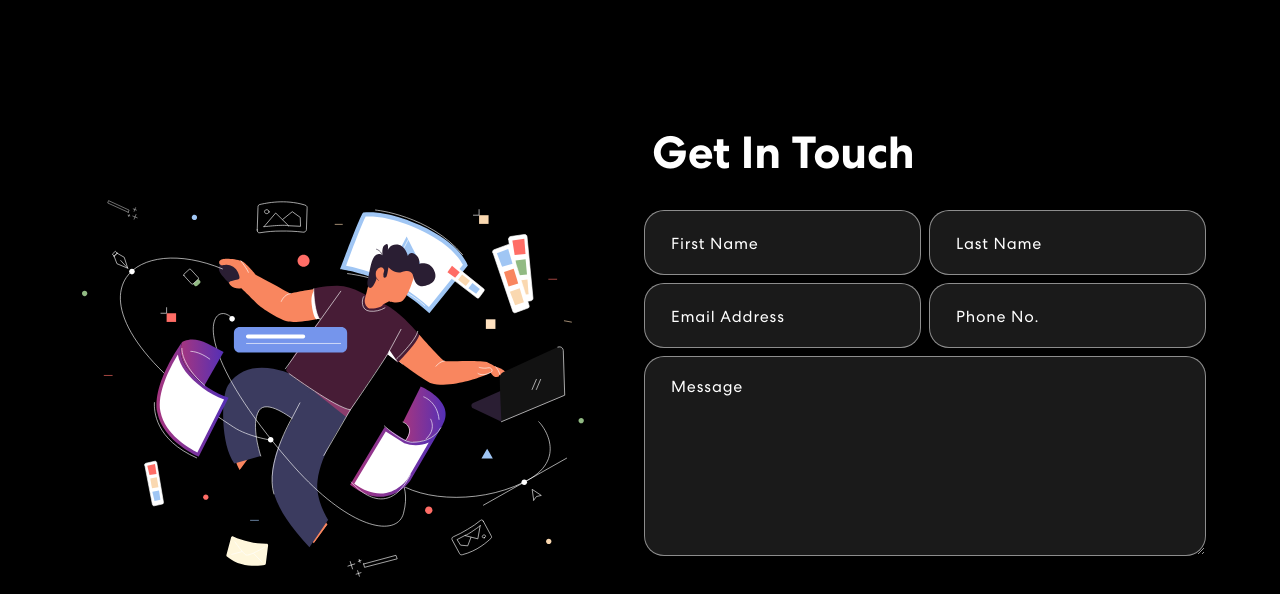
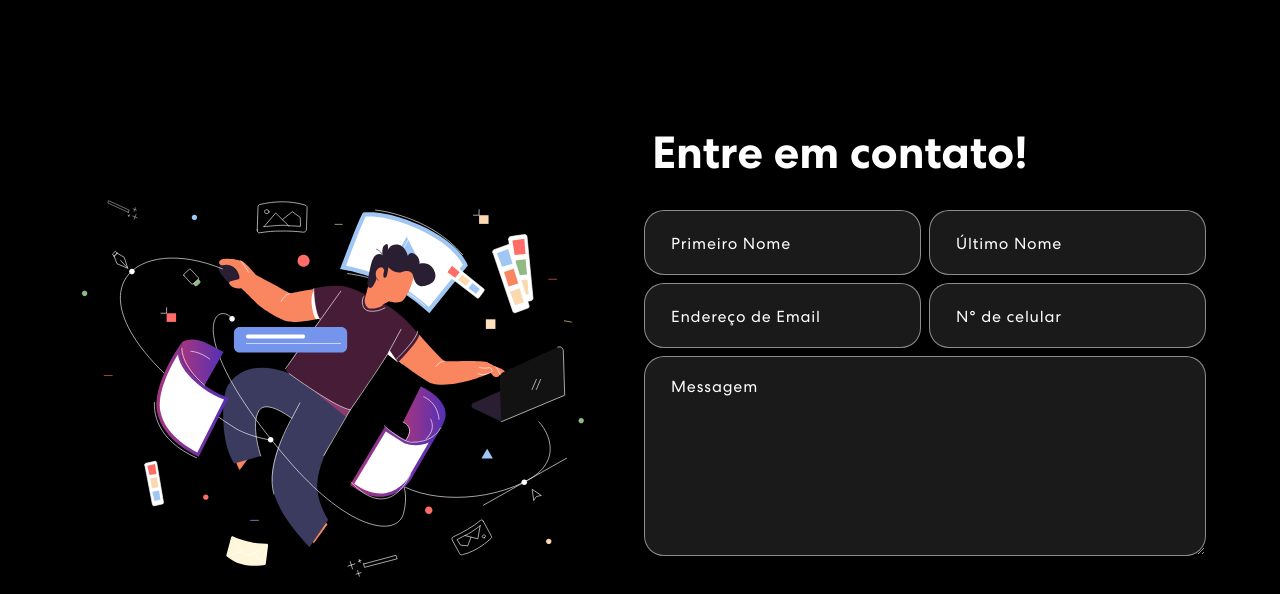
Before and after one commit to LuquinhasBohrer/portf-lio-LBTM, a React (Create React App) app: page / in a window 1280 px wide. Shown: the part 2340-2934 px from the top of the page. Built offline with nearby package versions, Linux system fonts and the light colour scheme; no server answers.

Commit message:
alterações

```diff
--- a/src/components/Contact.js
+++ b/src/components/Contact.js
@@ -58,23 +58,23 @@ export const Contact = () => {
             <TrackVisibility>
               {({ isVisible }) =>
                 <div className={isVisible ? "animate__animated animate__fadeIn" : ""}>
-                <h2>Get In Touch</h2>
+                <h2>Entre em contato!</h2>
                 <form  action="https://formsubmit.co/lbtmdesenvolvimentoweb@gmail.com" method="POST" onSubmit={handleSubmit}>
                   <Row>
                     <Col size={12} sm={6} className="px-1">
-                      <input type="text" value={formDetails.firstName} placeholder="First Name" onChange={(e) => onFormUpdate('firstName', e.target.value)} />
+                      <input type="text" value={formDetails.firstName} placeholder="Primeiro Nome" onChange={(e) => onFormUpdate('firstName', e.target.value)} />
                     </Col>
                     <Col size={12} sm={6} className="px-1">
-                      <input type="text" value={formDetails.lasttName} placeholder="Last Name" onChange={(e) => onFormUpdate('lastName', e.target.value)}/>
+                      <input type="text" value={formDetails.lasttName} placeholder="Último Nome" onChange={(e) => onFormUpdate('lastName', e.target.value)}/>
                     </Col>
                     <Col size={12} sm={6} className="px-1">
-                      <input type="email" value={formDetails.email} placeholder="Email Address" onChange={(e) => onFormUpdate('email', e.target.value)} />
+                      <input type="email" value={formDetails.email} placeholder="Endereço de Email" onChange={(e) => onFormUpdate('email', e.target.value)} />
                     </Col>
                     <Col size={12} sm={6} className="px-1">
-                      <input type="tel" value={formDetails.phone} placeholder="Phone No." onChange={(e) => onFormUpdate('phone', e.target.value)}/>
+                      <input type="tel" value={formDetails.phone} placeholder="N° de celular" onChange={(e) => onFormUpdate('phone', e.target.value)}/>
                     </Col>
                     <Col size={12} className="px-1">
-                      <textarea rows="6" value={formDetails.message} placeholder="Message" onChange={(e) => onFormUpdate('message', e.target.value)}></textarea>
+                      <textarea rows="6" value={formDetails.message} placeholder="Messagem" onChange={(e) => onFormUpdate('message', e.target.value)}></textarea>
                       <button type="submit"><span>{buttonText}</span></button>
                     </Col>
                     {
```
